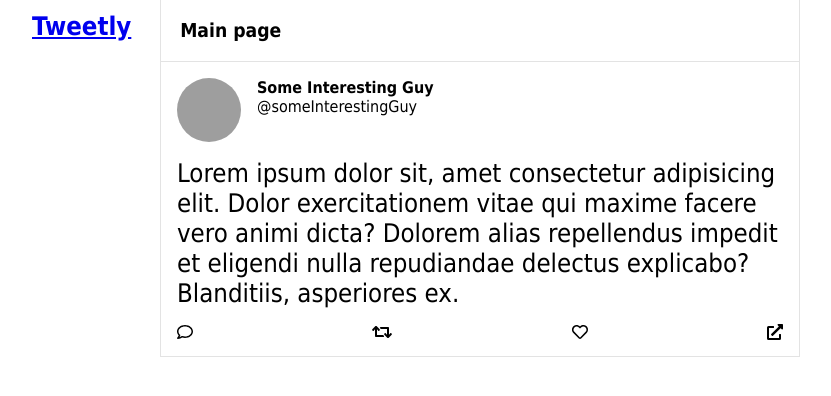
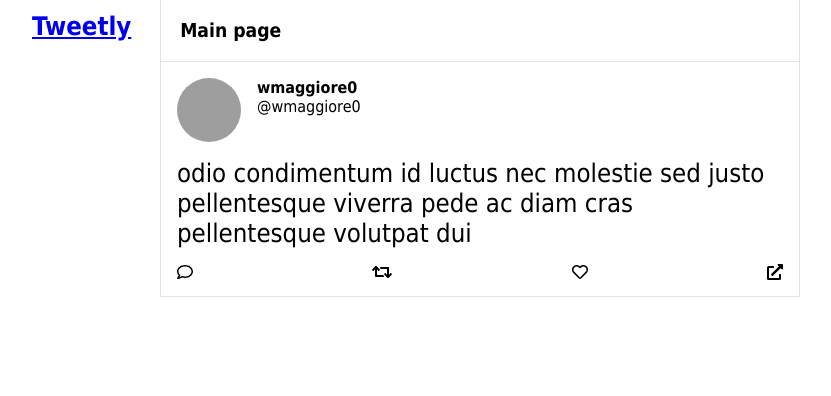
Before and after one commit to fresh-js-devs/tweetly, a React (Create React App) app: page /tweet/1 in a window 1280 px wide. Shown: the top 396 px of the page, without its empty margins (160-991 px from the left). Built offline with nearby package versions, Linux system fonts and the light colour scheme; grey boxes are pictures that could not be loaded.

Commit message:
useEffect added

```diff
--- a/src/pages/PostDetail/PostDetail.js
+++ b/src/pages/PostDetail/PostDetail.js
@@ -1,4 +1,4 @@
-import React from 'react';
+import React, { useEffect, useState } from 'react';
 import Layout from '../../components/Layout/Layout';
 import { FontAwesomeIcon } from '@fortawesome/react-fontawesome';
 import { faComment, faHeart } from '@fortawesome/free-regular-svg-icons';
@@ -6,11 +6,27 @@ import {
   faRetweet,
   faExternalLinkAlt,
 } from '@fortawesome/free-solid-svg-icons';
+import { useParams } from 'react-router-dom';
+
+import tweets from '../../mocks/tweets.json';
 
 import './PostDetail.css';
 
 const PostDetail = () => {
+  const { id } = useParams();
+  const [specificTweet, setSpecificTweet] = useState({});
+
+  useEffect(() => {
+    if (id) {
+      const tweet = tweets.find(tweet => tweet.id === parseInt(id));
+
+      setSpecificTweet(tweet);
+    }
+  }, [id]);
+
   return (
+    <>
+      {specificTweet && (
         <Layout>
           <div className='post-detail'>
             <div className='post-detail__header'>
@@ -19,17 +35,12 @@ const PostDetail = () => {
                 alt='Random user'
               />
               <div className='post-detail__header-name'>
-            <strong>Some Interesting Guy</strong>
-            <span>@someInterestingGuy</span>
+                <strong>{specificTweet.user}</strong>
+                <span>@{specificTweet.user}</span>
               </div>
             </div>
             <div className='post-detail__content'>
-          <div className='post__message'>
-            Lorem ipsum dolor sit, amet consectetur adipisicing elit. Dolor
-            exercitationem vitae qui maxime facere vero animi dicta? Dolorem
-            alias repellendus impedit et eligendi nulla repudiandae delectus
-            explicabo? Blanditiis, asperiores ex.
-          </div>
+              <div className='post__message'>{specificTweet.body}</div>
               <div className='post-detail__action-buttons'>
                 <FontAwesomeIcon icon={faComment} />
                 <FontAwesomeIcon icon={faRetweet} />
@@ -39,6 +50,8 @@ const PostDetail = () => {
             </div>
           </div>
         </Layout>
+      )}
+    </>
   );
 };
 
```
Lines whose indentation alone changed are shown as unchanged.
